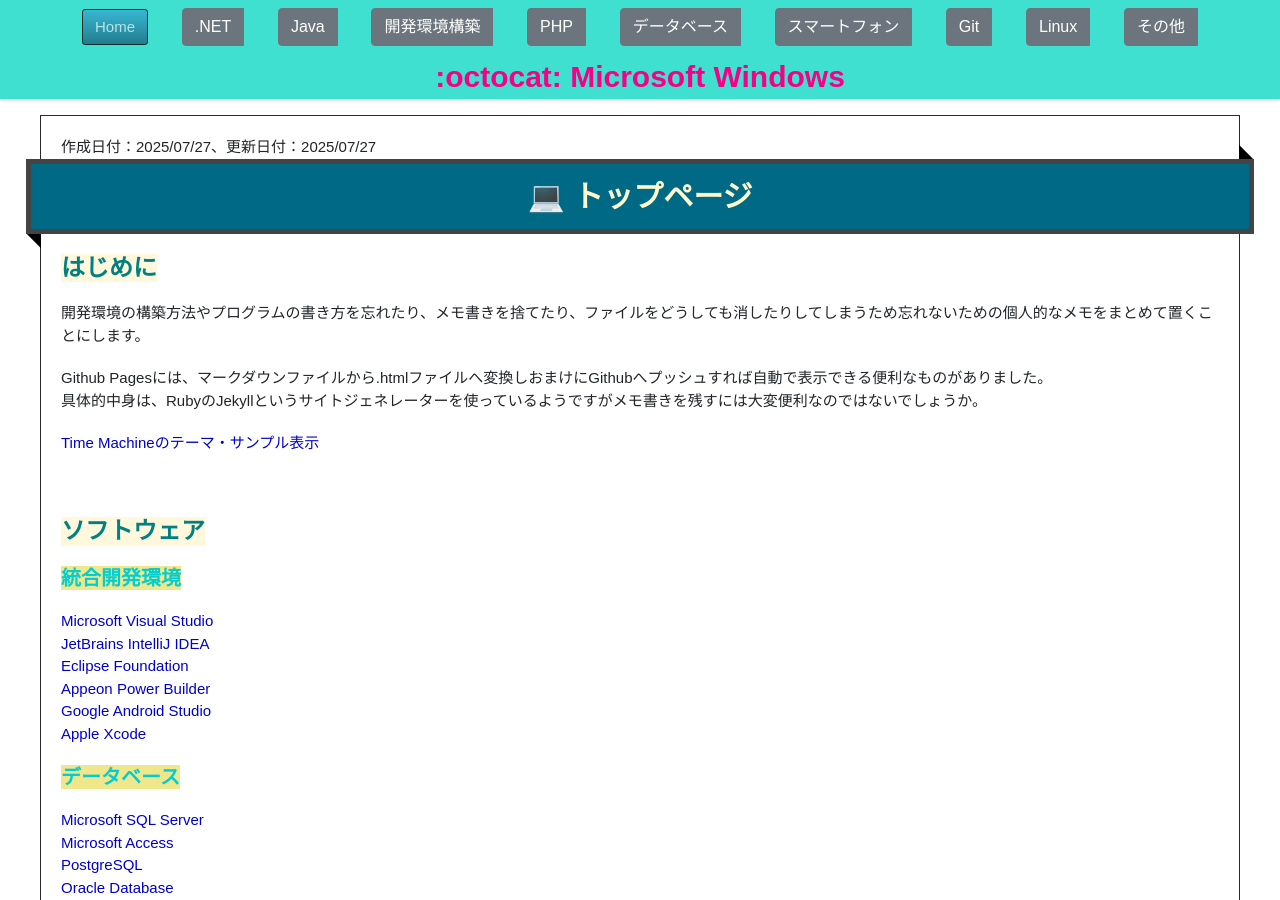
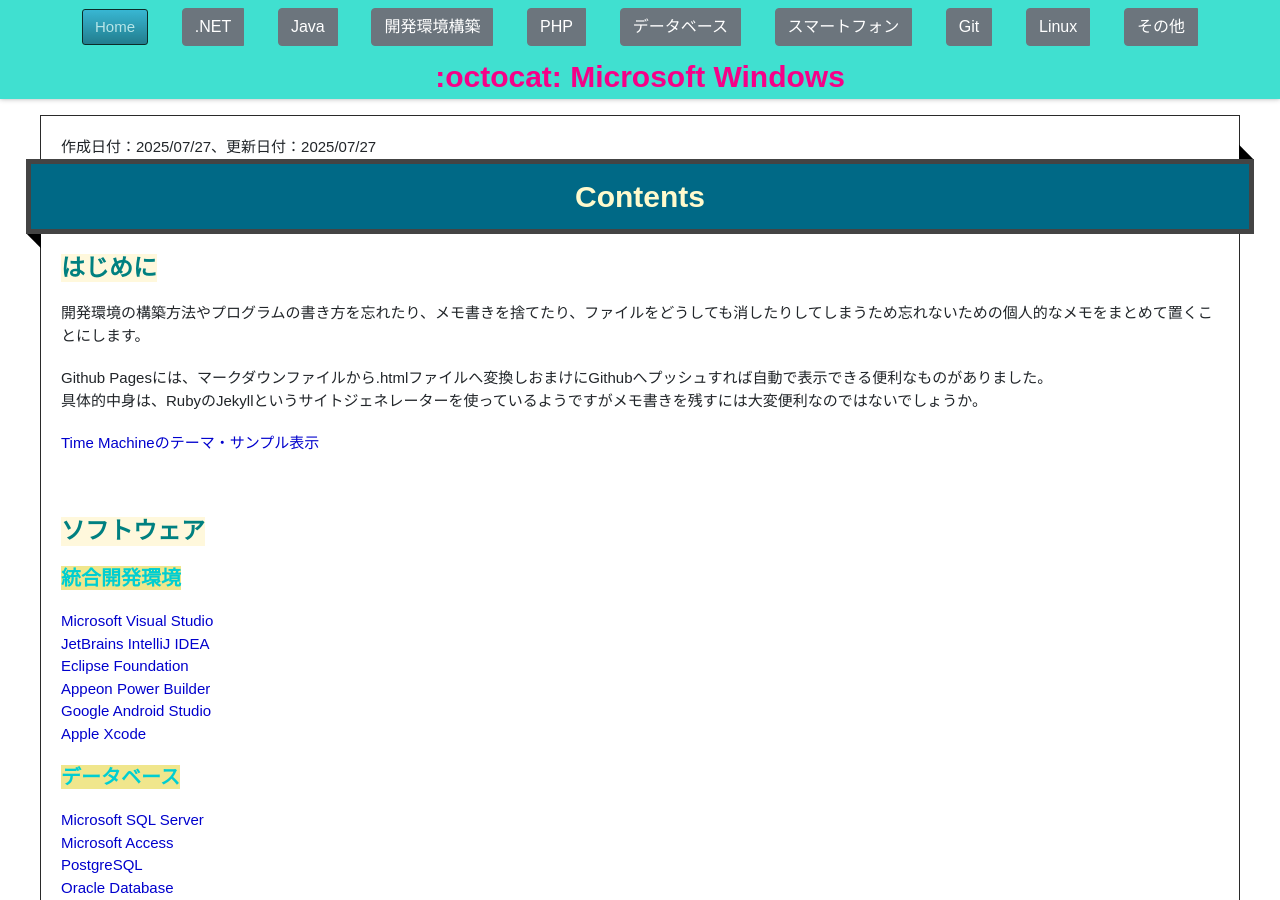
Before and after one commit to entrance-to-develop06/entrance-to-develop06.github.io, a Jekyll site: the page built from fbfc6de94de53850d7e23b22f4a927a64f98582903bae5fff27d9b0e99437cd1/index.md, in a window 1280 px wide and 900 px high. Built offline with Jekyll 4.4.1, drawn with Linux system fonts in a browser that asks for light colours; nearby versions of some CDN libraries; emoji names are drawn with the system emoji font; a script that is not in the unit is left out.

Commit message:
Win250727

```diff
--- a/_layouts/default.html
+++ b/_layouts/default.html
@@ -151,7 +151,7 @@
 	<a class="dropdown-item" href="/Contents/VisualStudio/VsCodePlugin">Microsoft Visual Studio Codeのプラグイン</a>
 	<a class="dropdown-item" href="/Contents/SublimeText3/PackageControl">Sublime Text3プラグイン</a>
   <li><a class="dropdown-item" href="/Contents/Electronic/Sekibun">積分回路について</a></li>
-	<li><a class="dropdown-item" href="/Contents/Electronic/PicTimer1">PICマイコン／タイマー１</a></li>
+	<li><a class="dropdown-item" href={{ page.description }} "//Electronic/PicTimer1">PICマイコン／タイマー１</a></li>
       </div>
       </div>
 
@@ -163,8 +163,8 @@
 <div id="container2">
       <p class="tagline">{{ page.title | default: site.github.repository_name }}</p>
 </div>
+
 <div class="wrapper">
-
     <div id="main" role="main">
       作成日付：{{ page.date }}、更新日付：{{ page.lastmod }}
       <div class="download-bar">
@@ -184,7 +184,6 @@
         <a class="download-button zip" href="/"><span>Home</span></a>
       </article>
     </div>
-
 </div>
 
 <footer class="footer mt-auto py-3" style=" background-color: turquoise;">
--- a/fbfc6de94de53850d7e23b22f4a927a64f98582903bae5fff27d9b0e99437cd1/index.md
+++ b/fbfc6de94de53850d7e23b22f4a927a64f98582903bae5fff27d9b0e99437cd1/index.md
@@ -1,7 +1,7 @@
 ---
 layout: default
 title: ":octocat: Microsoft Windows"
-description: ":computer: トップページ"
+description: "Contents"
 date: "2025/07/27"
 lastmod: "2025/07/27"
 ---
```
Lines whose indentation alone changed are shown as unchanged.
